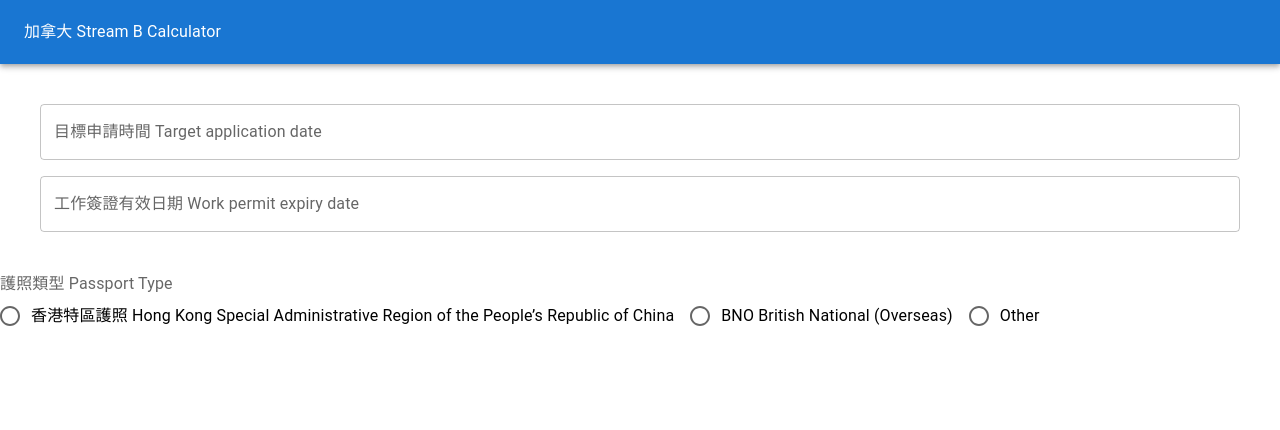
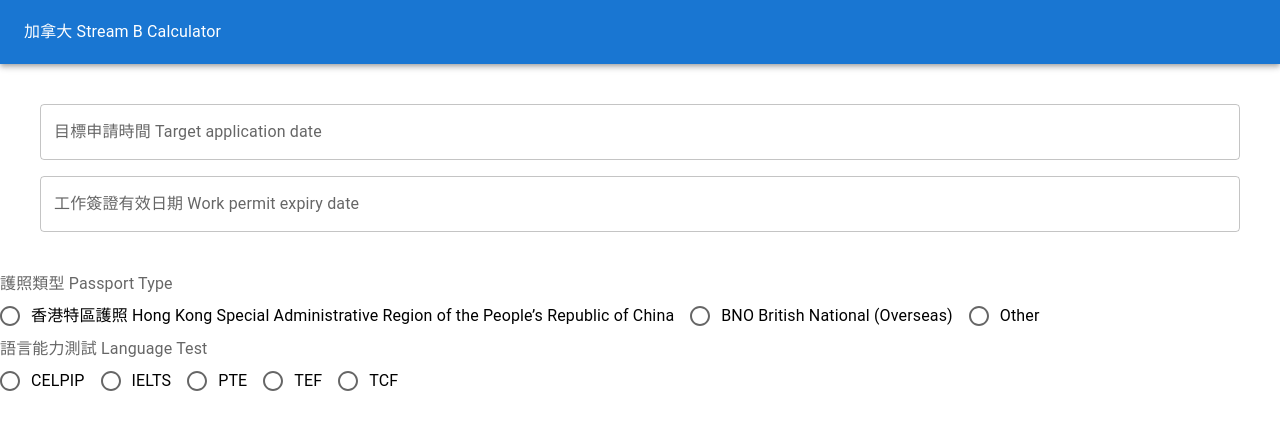
Before and after one commit to VardyNg/Canada-HK-Stream-B-Calculator, a React (Create React App) app: page / in a window 1280 px wide. Shown: the top 430 px of the page. Built offline with nearby package versions, Linux system fonts and the light colour scheme.

Commit message:
scaffold language test

```diff
--- /dev/null
+++ b/src/data/LanguageTestTypeEnum.ts
@@ -0,0 +1,9 @@
+enum LanguageTestTypeEnum {
+  CELPIP='CELPIP',
+  IELTS='IELTS',
+  PTE='PTE',
+  TEF='TEF',
+  TCF='TCF',
+}
+
+export default LanguageTestTypeEnum;
--- a/src/data/index.ts
+++ b/src/data/index.ts
@@ -1,8 +1,10 @@
 import LocalStorageEnum from './LocalStorageEnum';
 import * as Constants from './Constants'
 import PassportTypeEnum from './PassportTypeEnum';
+import LanguageTestTypeEnum from './LanguageTestTypeEnum';
 export {
   LocalStorageEnum,
   Constants,
   PassportTypeEnum,
+  LanguageTestTypeEnum,
 }
--- a/src/organisms/index.ts
+++ b/src/organisms/index.ts
@@ -1,8 +1,10 @@
 import TopBar from "./top-bar";
 import EffectiveTime from "./stream-b-calculator/effective-time";
 import PassportType from './stream-b-calculator/passport-type';
+import LanguageRequirement from './stream-b-calculator/language-requirement';
 export {
   TopBar,
   EffectiveTime,
-  PassportType
+  PassportType,
+  LanguageRequirement,
 }
--- /dev/null
+++ b/src/organisms/stream-b-calculator/language-requirement.tsx
@@ -0,0 +1,58 @@
+import * as React from 'react';
+import Radio from '@mui/material/Radio';
+import RadioGroup from '@mui/material/RadioGroup';
+import FormControlLabel from '@mui/material/FormControlLabel';
+import FormControl from '@mui/material/FormControl';
+import FormLabel from '@mui/material/FormLabel';
+import {
+  LanguageTestTypeEnum
+} from '../../data';
+function LanguageRequirement() {
+  const [testType, setTestType] = React.useState('');
+  const [errorPassport, setErrorPassport] = React.useState(false);
+
+  const handleChange = (event: React.ChangeEvent<HTMLInputElement>) => {
+    console.log('handleChange');
+    setTestType(event.target.value);
+  };
+
+  return (
+    <FormControl>
+      <FormLabel id="demo-row-radio-buttons-group-label">語言能力測試 Language Test</FormLabel>
+      <RadioGroup
+        row
+        name="row-radio-buttons-group"
+        onChange={handleChange}
+      >
+        <FormControlLabel
+          value={LanguageTestTypeEnum.CELPIP}
+          control={<Radio />}
+          label="CELPIP"
+        />
+        <FormControlLabel
+          value={LanguageTestTypeEnum.IELTS}
+          control={<Radio />}
+          label="IELTS"
+        />
+        <FormControlLabel
+          value={LanguageTestTypeEnum.PTE}
+          control={<Radio />}
+          label="PTE"
+        />
+        <FormControlLabel
+          value={LanguageTestTypeEnum.TEF}
+          control={<Radio />}
+          label="TEF"
+        />
+        <FormControlLabel
+          value={LanguageTestTypeEnum.TCF}
+          control={<Radio />}
+          label="TCF"
+        />
+      </RadioGroup>
+      {errorPassport}
+    </FormControl>
+  )
+}
+
+export default LanguageRequirement;
--- a/src/template/stream-b-calculator/basic-information.tsx
+++ b/src/template/stream-b-calculator/basic-information.tsx
@@ -1,6 +1,7 @@
 import {
   EffectiveTime,
-  PassportType
+  PassportType,
+  LanguageRequirement,
 } from '../../organisms';
 
 function BasicInformation() {
@@ -8,6 +9,7 @@ function BasicInformation() {
     <div>
       <EffectiveTime />
       <PassportType />
+      <LanguageRequirement />
     </div>
   )
 }
```
Also changed, not shown: src/organisms/stream-b-calculator/effective-time.tsx (line endings or trailing spaces).
